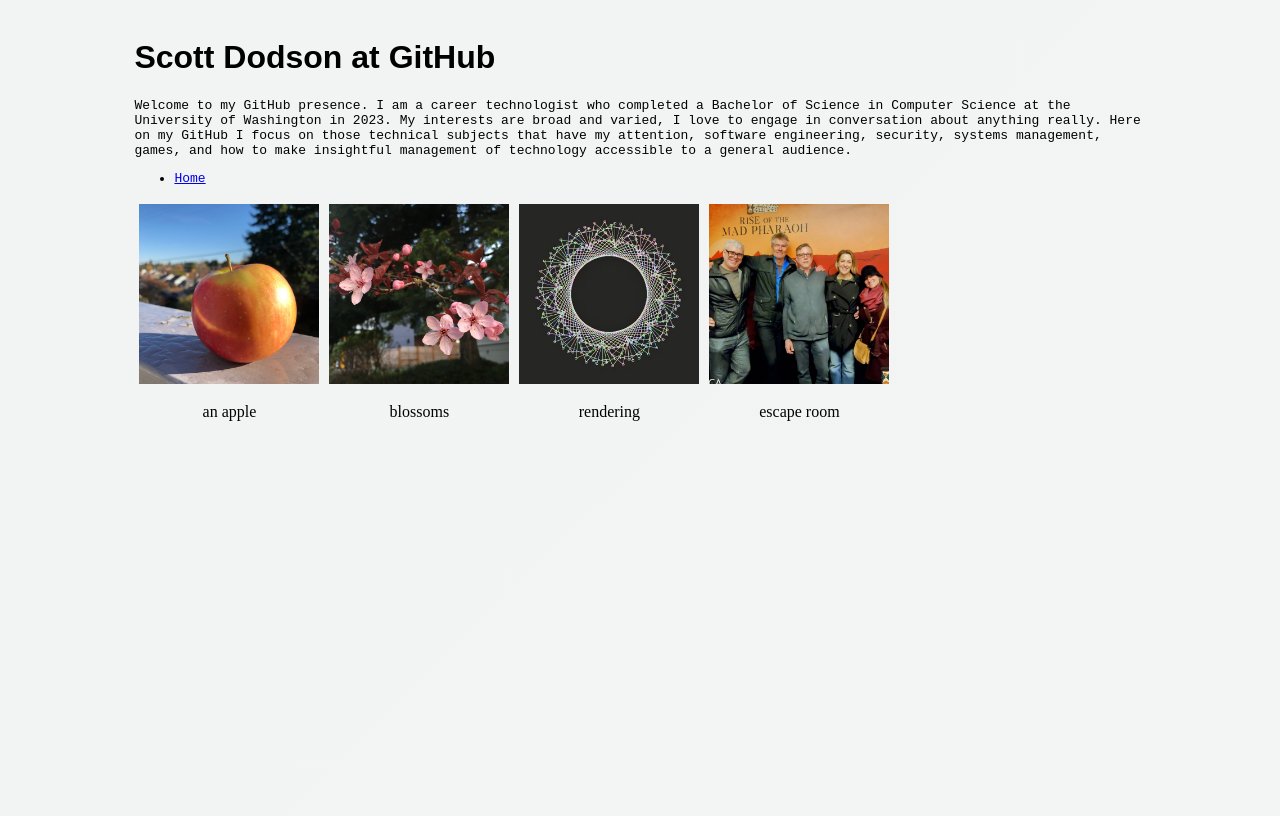
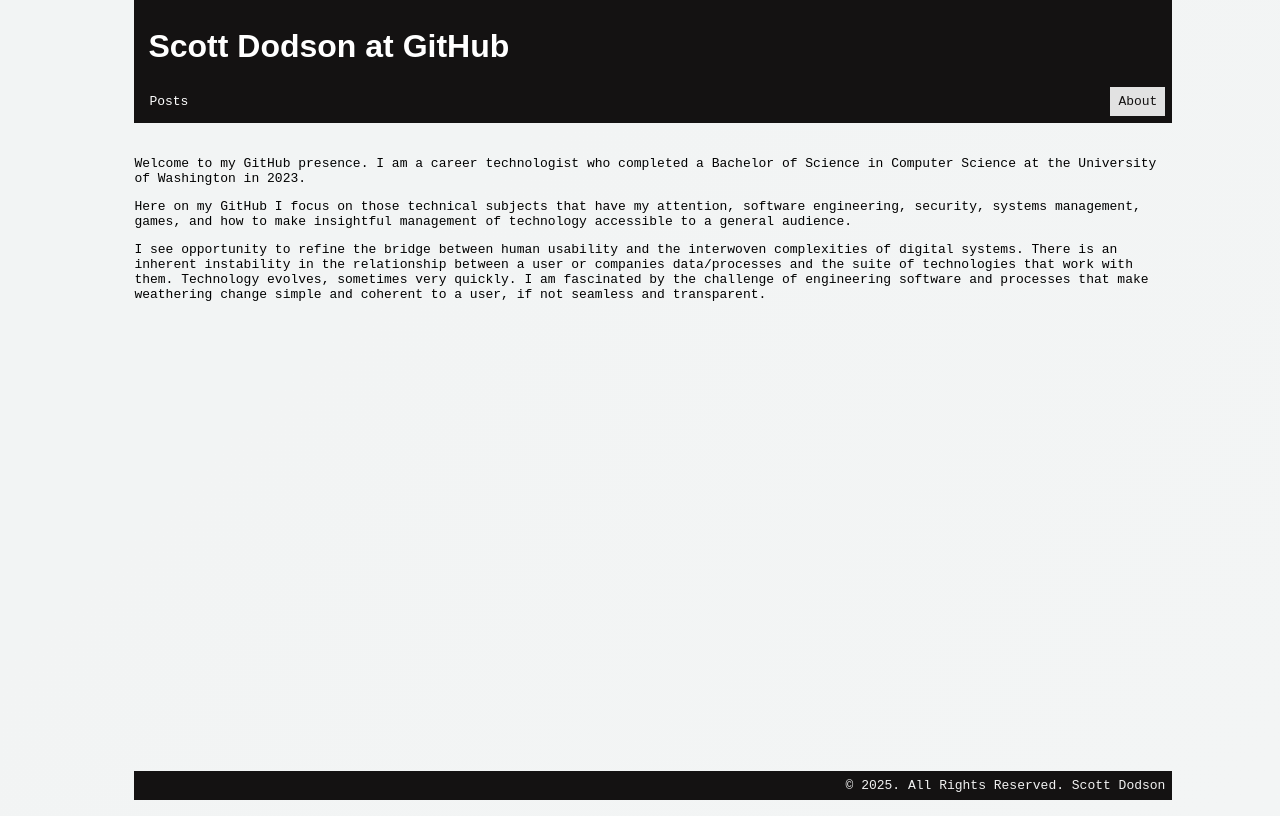
Before and after one commit to scottdodson/scottdodson.github.io, a plain HTML site: page index.html in a window 1280 px wide. Drawn offline with Linux system fonts and the light colour scheme.

Commit message:
basic static css structure and post complete

```diff
--- a/index.html
+++ b/index.html
@@ -9,50 +9,35 @@
 <div id="wrapper">
     <div id="centered-header">
         <header class="page-header">
-            <h1 id="page-title" class="title">Scott Dodson at GitHub</h1>
-            <p id="para" class="paragraph">
+            <div class="top-bar">
+                <h1 id="page-title" class="title">Scott Dodson at GitHub</h1>
+                <ul class="menu">
+                    <li><a href=" ./posts ">Posts</a></li>
+                    <li style="float:right"><a class=active href=" ./index.html ">About</a></li>
+                </ul>
+            </div>
+        </header>
+        <div class="content">
+            <p>
                 Welcome to my GitHub presence. I am a career technologist who completed a Bachelor of Science in
-                Computer Science at the University of Washington in 2023. My interests are broad and varied, I
-                love to engage in conversation about anything really. Here on my GitHub I focus on those technical
-                subjects that have my attention, software engineering, security, systems management, games, and how to make insightful
-                management of technology accessible to a general audience.
+                Computer Science at the University of Washington in 2023.
             </p>
-            <nav>
-                <ul id="main-nav" class="nav">
-                    <li><a href=" / ">Home</a></li>
-                </ul>
-            </nav>
-        </header>
+            <p> Here on my GitHub I focus on those technical
+                subjects that have my attention, software engineering, security, systems management, games, and how to
+                make insightful management of technology accessible to a general audience.
+            </p>
+            <p>
+                I see opportunity to refine the bridge between human usability and the interwoven complexities of digital
+                systems. There is an inherent instability in the relationship between a user or companies data/processes
+                and the suite of technologies that work with them. Technology evolves, sometimes very quickly. I am
+                fascinated by the challenge of engineering software and processes that make weathering change simple and
+                coherent to a user, if not seamless and transparent.
+            </p>
+        </div>
     </div>
-    <div class="gallery">
-        <a target="_blank" href="images/apple.jpeg">
-            <img src="images/apple.jpeg" alt="apple" width="640" height="640">
-        </a>
-        <div class="desc">an apple</div>
-    </div>
-
-    <div class="gallery">
-        <a target="_blank" href="images/blossom.JPG">
-            <img src="images/blossom.JPG" alt="Forest" width="640" height="640">
-        </a>
-        <div class="desc">blossoms</div>
-    </div>
-
-    <div class="gallery">
-        <a target="_blank" href="images/rendering.jpg">
-            <img src="images/rendering.jpg" alt="Northern Lights" width="640" height="640">
-        </a>
-        <div class="desc">rendering</div>
-    </div>
-
-    <div class="gallery">
-        <a target="_blank" href="images/rise_of_the_pharaoh.JPG">
-            <img src="images/rise_of_the_pharaoh.JPG" alt="Mountains" width="640" height="640">
-        </a>
-        <div class="desc">escape room</div>
+    <div class="bottom-bar">
+        &#169 2025. All Rights Reserved. Scott Dodson
     </div>
 </div>
-
-
 </body>
 </html>
--- a/style.css
+++ b/style.css
@@ -20,47 +20,80 @@ body {
 #wrapper {
     margin: auto;
     width: 80%;
-    padding: 10px;
-}
-
-/*#content {*/
-/*    float: left;*/
-/*    position: relative;*/
-/*    left: -50%;*/
-/*}*/
-
-h1 {
-    font-family: serif;
+    padding: 5px;
+    font-family: monospace;
 }
 
 #page-title {
     font-family: sans-serif;
+    padding-left: 7px;
 }
 
 .title {
     font-family: monospace;
 }
 
-.paragraph {
+.top-bar {
     font-family: monospace;
+    position:fixed;
+    top:0;
+    width: 80%;
+    padding: 7px;
+    color:  white;
+    display: block;
+    background-color: #141212;
 }
 
 .nav {
     font-family: monospace;
 }
 
-div.gallery {
-    margin: 5px;
-    width: 180px;
+.menu {
+    list-style-type: none;
+    margin: 0;
+    padding: 0;
+    overflow: hidden;
+    background-color: #141212;
+}
+
+li {
     float: left;
 }
 
-div.gallery img {
-    width: 100%;
-    height: auto;
+li a {
+    display: block;
+    color: white;
+    text-align: center;
+    padding: 7px 8px;
+    text-decoration: none;
 }
 
-div.desc {
-    padding: 15px;
-    text-align: center;
+li a:hover {
+    background-color: #ccc8d1;
+    color: #141212;
 }
+
+.active {
+    background-color: #e2e2e2;
+    color:  #141212;
+}
+
+.content {
+    margin-top: 130px;
+    float: left;
+    position: fixed;
+    width: 80%;
+}
+
+.bottom-bar {
+    position: fixed;
+    margin: 0 auto;
+    display: block;
+    background-color: #141212;
+    color: #f2f2f2;
+    text-align: right;
+    padding: 7px;
+    overflow: hidden;
+    bottom: 0;
+    width: 80%;
+}
--- a/styles.css
+++ /dev/null
@@ -1,20 +0,0 @@
-h1 {
-    font-family: serif;
-    color: orangered;
-}
-
-#page-title {
-    font-family: sans-serif;
-}
-
-.title {
-    font-family: monospace;
-}
-
-.paragraph {
-    font-family: monospace;
-}
-
-.nav {
-    font-family: monospace;
-}
```
Also changed, not shown: posts/early_career.html (added, +77 -0 lines), posts/index.html (added, +36 -0 lines).
